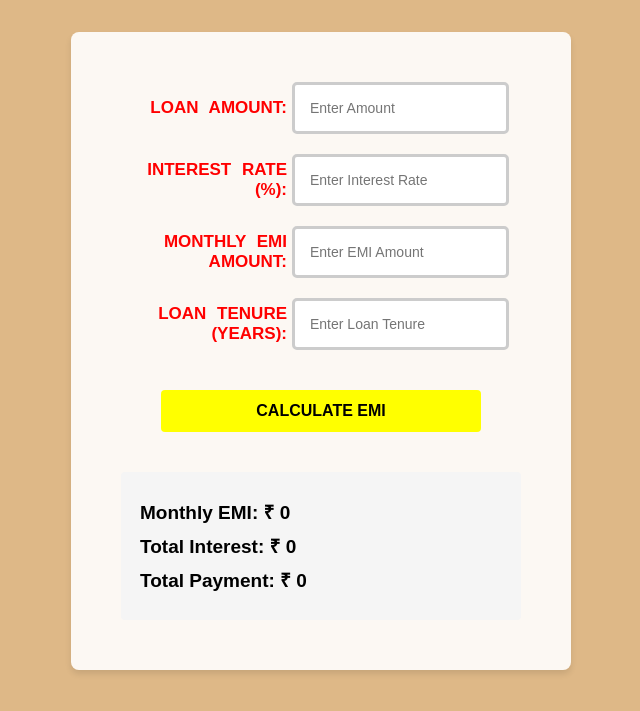
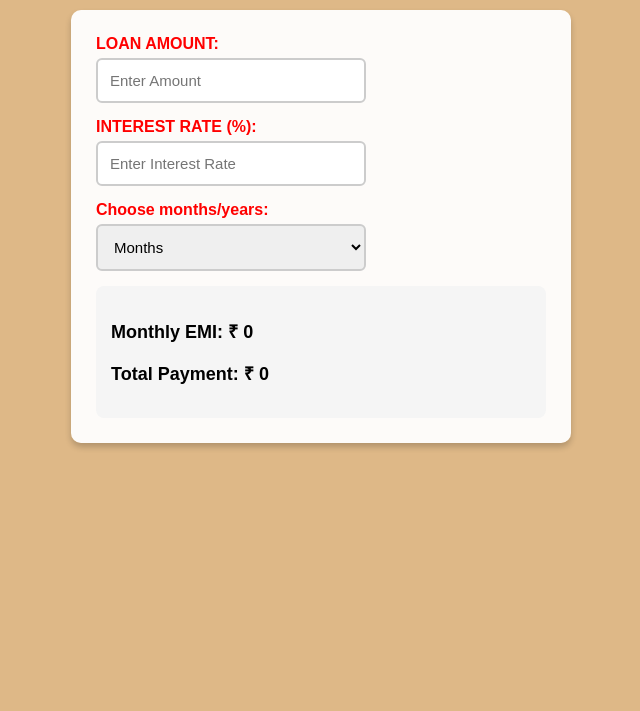
Before and after one commit to harikrishnan-dh/project1, a plain HTML site: page index.html in a window 1280 px wide. Shown: the part 89-800 px from the top of the page, without its empty margins (319-959 px from the left). Drawn offline with Linux system fonts and the light colour scheme.

Commit message:
change the code

```diff
--- a/index.html
+++ b/index.html
@@ -1,15 +1,13 @@
 <!DOCTYPE html>
-<html >
+<html>
 <head>
-<title>EMI CALCULATOR
-</title>
 <meta name="viewport" content="width=device-width, initial-scale=1.0">
-
+<title>EMI CALCULATOR</title>
 <link rel="stylesheet" href="style .css">
 </head>
+
 <body>
 <h2>EMI CALCULATOR</h2>
-
 <form>
     <div class="form-group">
         <label>LOAN AMOUNT:</label>
@@ -20,25 +18,19 @@
         <input type="number" id="interestRate" placeholder="Enter Interest Rate" required>
     </div>
      <div class="form-group">
-            <label>MONTHLY EMI AMOUNT:</label>
-            <input type="number" id="emiAmount" placeholder="Enter EMI Amount" required>
+        <label>Choose months/years:</label>
+        <select id="lone">
+        <option value="months">Months</option>
+        <option value="years">Years</option>
+        </select>
     </div>
-        <div class="form-group">
-            <label>LOAN TENURE (YEARS):</label>
-            <input type="number" id="loanTenure" placeholder="Enter Loan Tenure" required>
-        </div>
-        <button type="button">CALCULATE EMI</button>
+
     <div class="result">
         <p>Monthly EMI: ₹ <span id="emi">0</span></p>
-            <p>Total Interest: ₹ <span id="interest">0</span></p>
         <p>Total Payment: ₹ <span id="payment">0</span></p>
     </div>
 </form>
 
-
-
-
 <script src="main.js"></script>
 </body>
-
 </html>
--- a/style .css
+++ b/style .css
@@ -5,110 +5,100 @@
 body {
     background-color: burlywood;
     display: flex;
-    justify-content: center;
+    flex-direction: column;
     align-items: center;
-    min-height: 100vh;
     margin: 0;
     font-family: Arial, sans-serif;
 }
 
 h2 {
-    position: absolute;
-    top: 10px;
+    margin-top: 20px;
     color: blue;
-    word-spacing: 5px;
-    font-size: 32px;
+    font-size: 30px;
+    font-weight: bold;
     text-align: center;
-    font-weight: bold;
-    display: flex;
 }
 
 form {
-    display: flex;
-    flex-direction: column;
-    align-items: center;
-    justify-content: center;
-    gap: 20px;
-    background-color: rgba(255, 255, 255, 0.9);
-    padding: 50px;
-    border-radius:8px;
-    box-shadow: 0 4px 6px rgba(0, 0, 0, 0.1);
-    width: 500px;
-    margin-top: 80px;
+    background-color: rgba(255, 255, 255, 0.95);
+    padding: 25px;
+    border-radius: 10px;
+    width: 90%;
+    max-width: 450px;
+    margin-top: 20px;
+    box-shadow: 0 4px 6px rgba(0,0,0,0.2);
 }
 
 .form-group {
-    width: 92%;
     display: flex;
-    flex-direction: row;
-    align-items: center;
-    gap: 5px;
+    flex-direction: column;  /* FIX FOR MOBILE */
+    margin-bottom: 15px;
 }
 
 label {
     color: red;
-    word-spacing: 6px;
     font-weight: bold;
-    font-size: 17px;
-    min-width: 150px;
-    text-align: right;
+    font-size: 16px;
+    margin-bottom: 5px;
 }
 
-input {
-    flex: 1;
-    padding: 15px;
-    color: black;
-    border: 3px solid #ccc;
-    border-radius: 5px;
-    font-size: 14px;
-    box-sizing: border-box;
-}
-
-button {
-    width: 80%;
+input, select {
+    width: 60%;
     padding: 12px;
-    background-color: yellow;
-    color: black;
-    border: none;
-    border-radius: 4px;
-    font-weight: bold;
-    cursor: pointer;
-    margin-top: 20px;
-    font-size: 16px;
-    text-transform: uppercase;
-}
-
-button:hover {
-    background-color: lightyellow;
+    border-radius: 6px;
+    border: 2px solid #ccc;
+    font-size: 15px;
 }
 
 .result {
-    width: 100%;
-    text-align: left;
-    margin-top: 20px;
-    padding: 19px;
-    background-color: #f5f5f5;
-    border-radius: 4px;
+    background: #f5f5f5;
+    padding: 15px;
+    border-radius: 8px;
 }
 
 .result p {
-    margin: 8px 0;
-    color:black;
+    color: black;
+    font-size: 18px;
     font-weight: bold;
-    font-size: 19px;
 }
-@media (max-width: 600px) {
-    .container {
-        width: 95%;
+
+
+@media (max-width: 480px) {
+
+    h2 {
+        font-size: 24px;
+        margin-top: 10px;
+    }
+
+    form {
+        width: 80%;
+        padding: 20px;
+    }
+
+    label {
+        font-size: 14px;
+    }
+
+    input, select {
+        font-size: 14px;
         padding: 10px;
     }
-    h1 {
-        font-size: 22px;
-        text-align: center;
+
+    .result p {
+        font-size: 16px;
     }
 }
-@media (min-width: 1024px) {
-    .container {
-        width: 60%;
+
+/* Tablets */
+@media (max-width: 768px) {
+    form {
+        width: 90%;
     }
 }
+
+/* Laptops */
+@media (min-width: 1024px) {
+    form {
+        max-width: 500px;
+    }
+}
```
Lines whose indentation alone changed are shown as unchanged.
